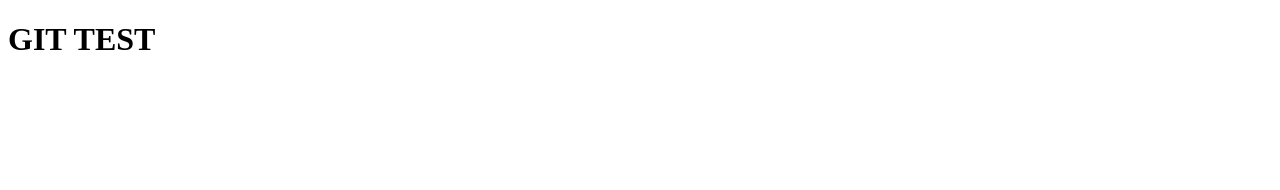
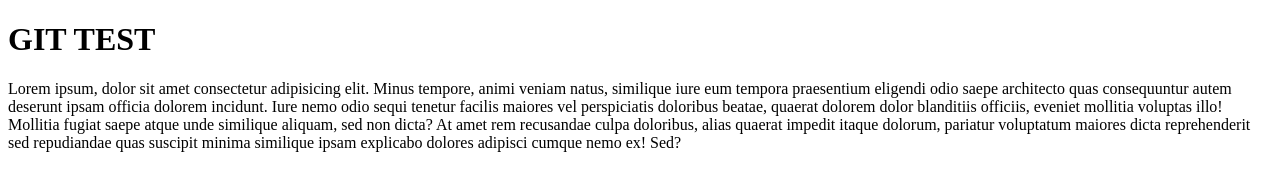
Before and after one commit to BacaCesar/git-test, a plain HTML site: page index.html in a window 1280 px wide. Drawn offline with Linux system fonts and the light colour scheme.

Commit message:
cambios ultimos

```diff
--- a/index.html
+++ b/index.html
@@ -7,5 +7,17 @@
   </head>
   <body>
     <h1>GIT TEST</h1>
+    <p>
+      Lorem ipsum, dolor sit amet consectetur adipisicing elit. Minus tempore,
+      animi veniam natus, similique iure eum tempora praesentium eligendi odio
+      saepe architecto quas consequuntur autem deserunt ipsam officia dolorem
+      incidunt. Iure nemo odio sequi tenetur facilis maiores vel perspiciatis
+      doloribus beatae, quaerat dolorem dolor blanditiis officiis, eveniet
+      mollitia voluptas illo! Mollitia fugiat saepe atque unde similique
+      aliquam, sed non dicta? At amet rem recusandae culpa doloribus, alias
+      quaerat impedit itaque dolorum, pariatur voluptatum maiores dicta
+      reprehenderit sed repudiandae quas suscipit minima similique ipsam
+      explicabo dolores adipisci cumque nemo ex! Sed?
+    </p>
   </body>
 </html>
```
